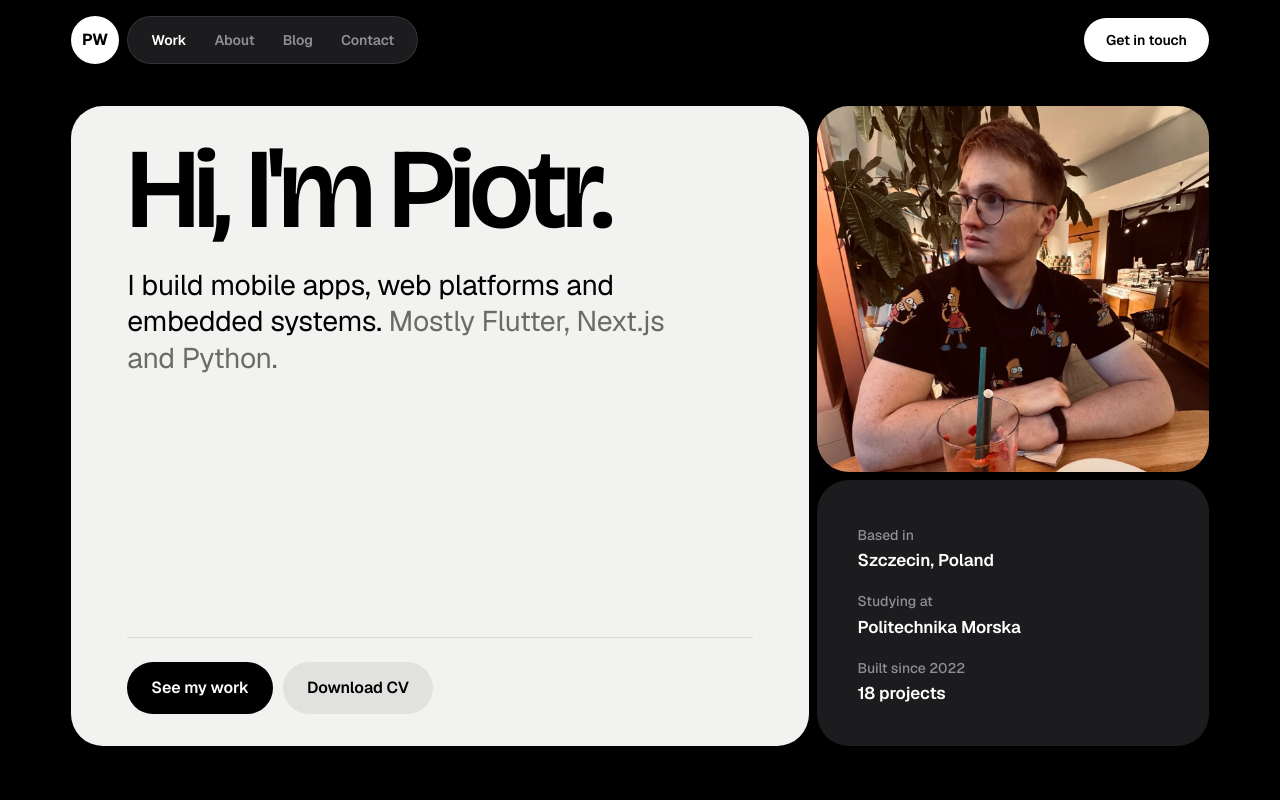
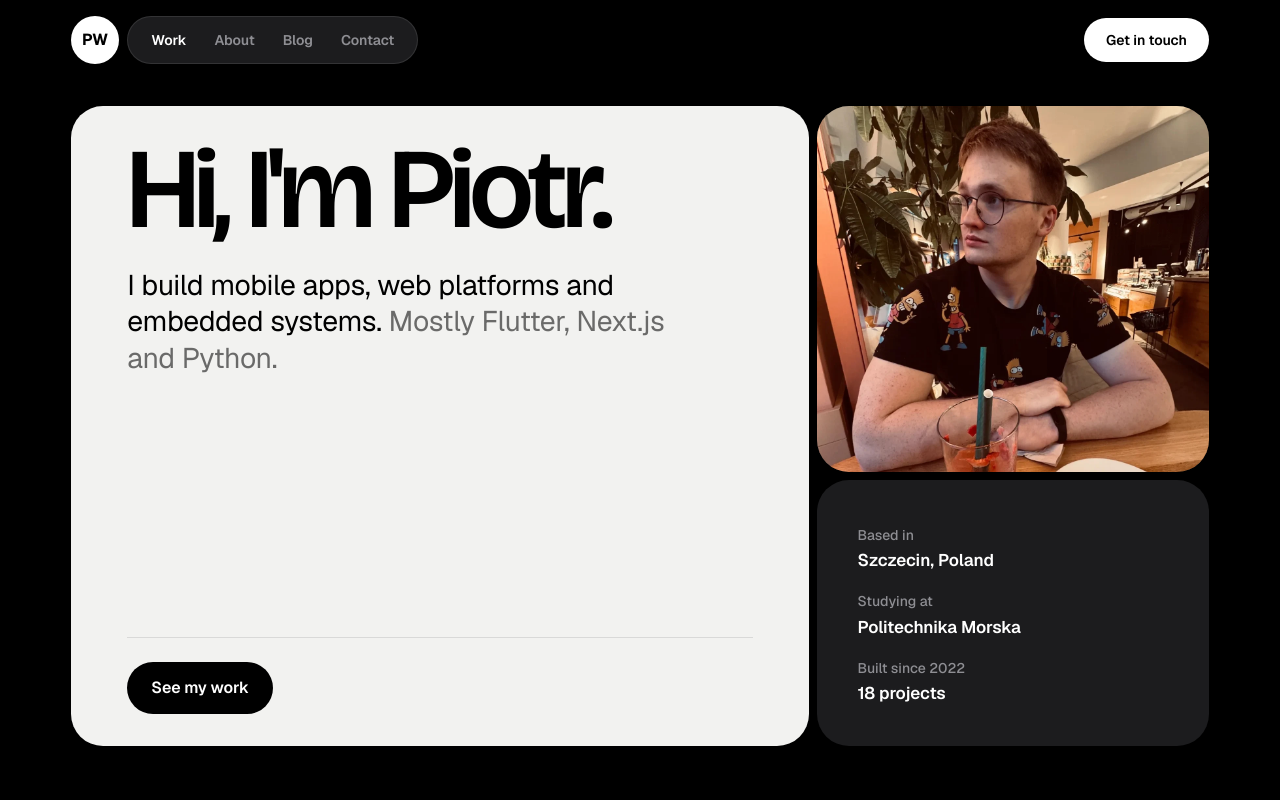
Before and after one commit to Schoji/Portfolio, a Next.js app: page / in a window 1280 px wide. Shown: the top 800 px of the page. Built offline with nearby package versions, Linux system fonts and the light colour scheme.

Commit message:
Remove the Download CV button until a CV is ready

```diff
--- a/app/_v2/components/hero.tsx
+++ b/app/_v2/components/hero.tsx
@@ -30,10 +30,6 @@ export default function Hero() {
             <Button href="#work" variant="inverse">
               See my work
             </Button>
-            {/* TODO: point at the CV PDF once it exists. */}
-            <Button href="#" variant="secondary-light">
-              Download CV
-            </Button>
           </SegmentFooter>
         </Segment>
 
```
Also changed, not shown: 1 other file (tests, documents, lock files or other folders).
